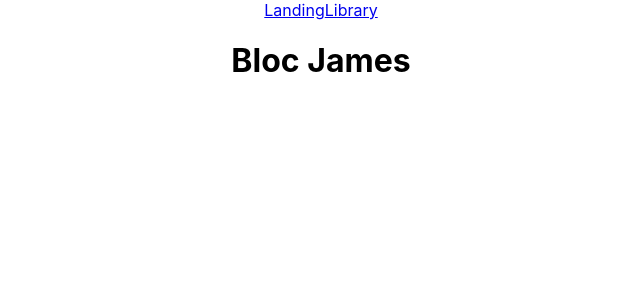
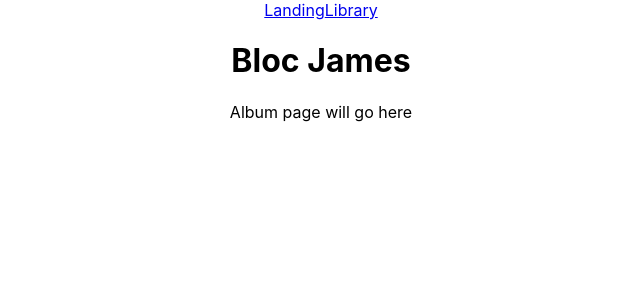
Before and after one commit to gahartj/bloc-jams-react, a React (Create React App) app: page /album in a window 1280 px wide. Shown: the top 300 px of the page, without its empty margins (319-959 px from the left). Built offline with nearby package versions, Linux system fonts and the light colour scheme.

Commit message:
assignment 3 routing completed

```diff
--- a/src/App.js
+++ b/src/App.js
@@ -3,6 +3,7 @@
 import './App.css';
 import Landing from './components/Landing';
 import Library from './components/Library';
+import Album from './components/Album';
 
 class App extends Component {
   render() {
@@ -18,6 +19,7 @@
         <main>
           <Route exact path="/" component={Landing} />
           <Route path="/library" component={Library} />
+          <Route path="/album" component={Album} />
         </main>
       </div>
     );
--- /dev/null
+++ b/src/components/Album.js
@@ -0,0 +1,9 @@
+import React from 'react';
+
+const Album = () => (
+  <section className="album">
+    Album page will go here
+    </section>
+);
+
+export default Album;
```
